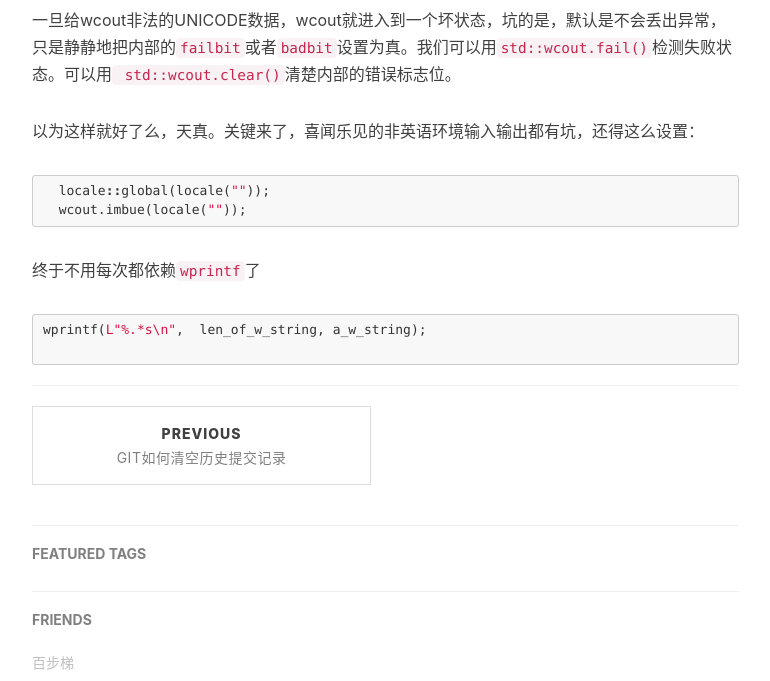
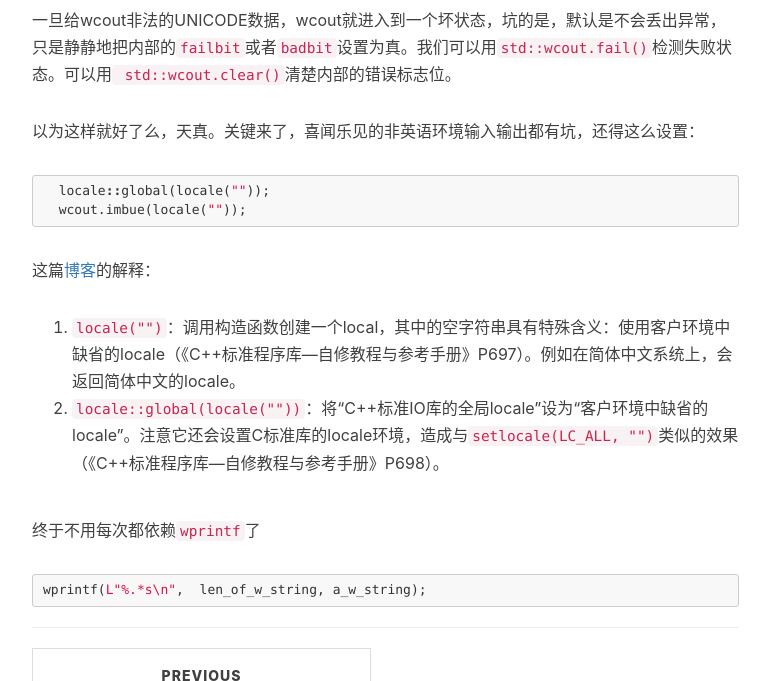
Before and after one commit to allanruin/technotes, a Jekyll site: the page built from _posts/2016-04-23-wcout.markdown, in a window 1280 px wide and 900 px high, scrolled down 723 px, cut to the strip 0-681 px from the top of the window. Shown: the whole strip, without its empty margins (233-1003 px from the left). Built offline with Jekyll 4.4.1, drawn with Linux system fonts in a browser that asks for light colours; nearby versions of some CDN libraries; comment, search, counter and statistics services are not loaded.

Commit message:
addition for wcout

````diff
--- a/_posts/2016-04-23-wcout.markdown
+++ b/_posts/2016-04-23-wcout.markdown
@@ -26,9 +26,14 @@ wcout内部使用一个wfilebuf，将宽字符（wchar）转换成char代码然
   wcout.imbue(locale(""));
 ```
 
+这篇[博客](http://www.cnblogs.com/zyl910/archive/2013/01/20/wchar_crtbug_01.html)的解释：
+
+1. `locale("")`：调用构造函数创建一个local，其中的空字符串具有特殊含义：使用客户环境中缺省的locale（《C++标准程序库—自修教程与参考手册》P697）。例如在简体中文系统上，会返回简体中文的locale。
+2. `locale::global(locale(""))`：将“C++标准IO库的全局locale”设为“客户环境中缺省的locale”。注意它还会设置C标准库的locale环境，造成与`setlocale(LC_ALL, "")`类似的效果（《C++标准程序库—自修教程与参考手册》P698）。
+
+
 终于不用每次都依赖`wprintf`了
 
 ``` c++
 wprintf(L"%.*s\n",  len_of_w_string, a_w_string);
-
 ```
````
